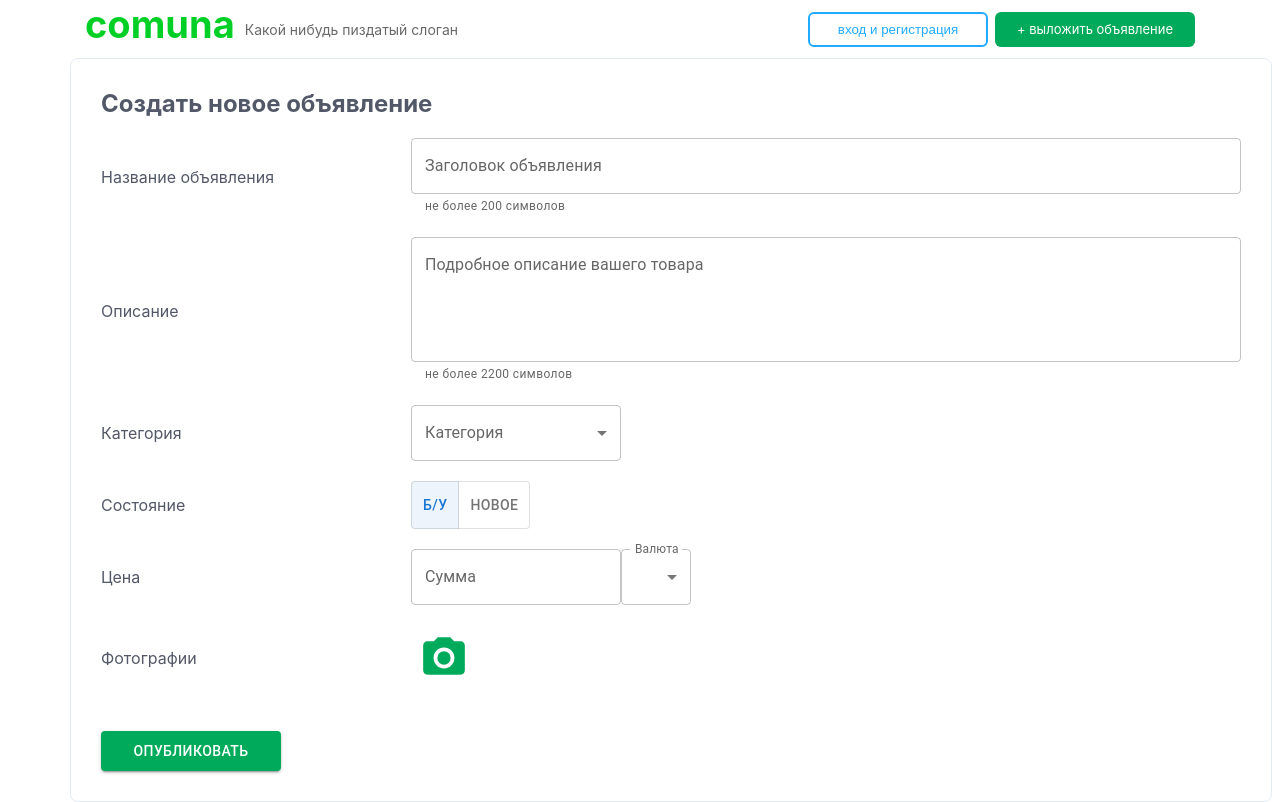
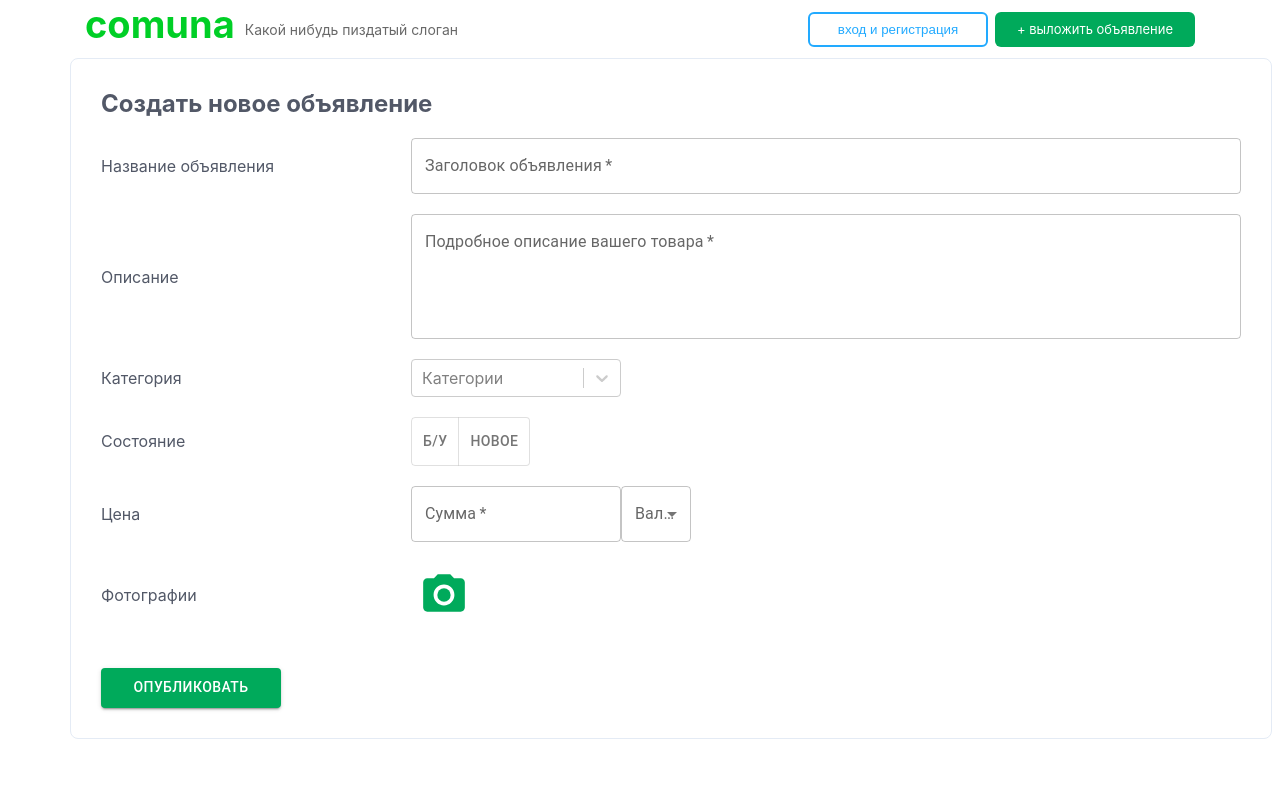
Before and after one commit to GaltDaniil/comuna-client, a React (Create React App) app: page /createad in a window 1280 px wide. Built offline with nearby package versions, Linux system fonts and the light colour scheme; no server answers.

Commit message:
мучаю селект и страницу создание товара

```diff
--- a/package.json
+++ b/package.json
@@ -26,6 +26,7 @@
     "react-redux": "^8.0.5",
     "react-router-dom": "^6.8.1",
     "react-scripts": "5.0.1",
+    "react-select": "^5.7.0",
     "sass": "^1.58.3",
     "styled-components": "^5.3.6",
     "web-vitals": "^2.1.4"
--- a/src/pages/CreateAd/index.jsx
+++ b/src/pages/CreateAd/index.jsx
@@ -15,11 +15,26 @@ import {
     IconButton,
 } from '@mui/material';
 import { PhotoCamera } from '@mui/icons-material';
+import { useForm, Controller } from 'react-hook-form';
+
+import ReactSelect from 'react-select';
+
+const categories = [
+    { value: '0', label: 'category 1' },
+    { value: '1', label: 'category 2' },
+    { value: '2', label: 'category 3' },
+    { value: '3', label: 'category 4' },
+    { value: '4', label: 'category 5' },
+    { value: '5', label: 'category 6' },
+    { value: '6', label: 'category 7' },
+];
+
+const getValue = (value) => (value ? categories.find((option) => option.value === value) : '');
 
 export const CreateAd = () => {
     const [category, setCategory] = React.useState('');
-    const [isNew, setIsNew] = React.useState('0');
-    const [isСurrency, setIsСurrency] = React.useState('RP');
+    const [isCondition, setIsCondition] = React.useState('old');
+    const [isСurrency, setIsСurrency] = React.useState('USD');
 
     const changeCategory = (event) => {
         setCategory(event.target.value);
@@ -28,33 +43,53 @@ export const CreateAd = () => {
         setIsСurrency(event.target.value);
     };
     const changeNewOrOld = (event, newAlignment) => {
-        setIsNew(newAlignment);
+        setIsCondition(newAlignment);
+    };
+    const onSubmit = (props) => {
+        console.log(props);
     };
 
-    /*  const useStyles = makeStyles({
-        customTextField: {
-            '& input::placeholder': {
-                fontSize: '20px',
-            },
+    const {
+        register,
+        handleSubmit,
+        setError,
+        control,
+        formState: { errors, isValid },
+    } = useForm({
+        defaultValues: {
+            title: '',
+            description: '',
+            categoru: '',
+            condition: 'old',
+            price: '',
+            currency: 'RUB',
+            imagesUrl: [],
+            description: '',
+            description: '',
         },
-    }); */
+        mode: 'onChange',
+    });
 
     return (
         <>
             <Header />
             <div className="styles maincontainer">
-                <div className={styles.container}>
+                <form onSubmit={handleSubmit(onSubmit)} className={styles.container}>
                     <h2>Создать новое объявление</h2>
                     <div>
                         <div style={{ display: 'flex', alignItems: 'center', marginTop: '20px' }}>
                             <h3 className={styles.title}>Название объявления</h3>
                             <TextField
+                                {...register('title', {
+                                    required: 'Укажите заголовок',
+                                    maxLength: { value: 220, message: 'Не более 220 символов' },
+                                })}
+                                required
+                                helperText={errors.title?.message}
+                                error={Boolean(errors.title?.message)}
                                 fullWidth
-                                id="outlined-basic"
                                 label="Заголовок объявления"
                                 variant="outlined"
-                                multiline=""
-                                helperText="не более 200 символов"
                             />
                         </div>
                     </div>
@@ -66,8 +101,14 @@ export const CreateAd = () => {
                                 fullWidth
                                 multiline
                                 rows={4}
+                                {...register('description', {
+                                    required: 'Укажите описание товара',
+                                    maxLength: { value: 2200, message: 'Не более 2200 символов' },
+                                })}
+                                required
+                                helperText={errors.description?.message}
+                                error={Boolean(errors.description?.message)}
                                 label="Подробное описание вашего товара"
-                                helperText="не более 2200 символов"
                             />
                         </div>
                     </div>
@@ -75,8 +116,8 @@ export const CreateAd = () => {
                         <div style={{ display: 'flex', alignItems: 'center', marginTop: '20px' }}>
                             <h3 className={styles.title}>Категория</h3>
                             <FormControl sx={{ minWidth: 200, width: 210 }}>
-                                <InputLabel id="demo-simple-select-label">Категория</InputLabel>
-                                <Select
+                                {/* <InputLabel id="demo-simple-select-label">Категория</InputLabel> */}
+                                {/* <Select
                                     labelId="demo-simple-select-label"
                                     placeholder="Ваша категория"
                                     id="demo-simple-select"
@@ -84,13 +125,34 @@ export const CreateAd = () => {
                                     label="Категория"
                                     onChange={changeCategory}
                                 >
-                                    <MenuItem value={1}>Одежда, обувь и аксессуары </MenuItem>
-                                    <MenuItem value={2}>Электроника и аксессуары</MenuItem>
-                                    <MenuItem value={3}>Для дома</MenuItem>
-                                    <MenuItem value={4}>Красота и здоровье</MenuItem>
-                                    <MenuItem value={5}>Хобби и отдых</MenuItem>
-                                    <MenuItem value={6}>Другое</MenuItem>
-                                </Select>
+                                    <MenuItem value={'1'}>Одежда, обувь и аксессуары </MenuItem>
+                                    <MenuItem value={'2'}>Электроника и аксессуары</MenuItem>
+                                    <MenuItem value={'3'}>Для дома</MenuItem>
+                                    <MenuItem value={'4'}>Красота и здоровье</MenuItem>
+                                    <MenuItem value={'5'}>Хобби и отдых</MenuItem>
+                                    <MenuItem value={'6'}>Другое</MenuItem>
+                                </Select> */}
+                                <Controller
+                                    control={control}
+                                    name="category"
+                                    rules={{
+                                        required: 'Выберите категорию',
+                                    }}
+                                    error={errors.description?.message}
+                                    render={({
+                                        field: { onChange, value },
+                                        fieldState: { error },
+                                    }) => (
+                                        <div>
+                                            <ReactSelect
+                                                placeholder="Категории"
+                                                options={categories}
+                                                value={getValue(value)}
+                                                onChange={(value) => onChange(value).value}
+                                            />
+                                        </div>
+                                    )}
+                                />
                             </FormControl>
                         </div>
                     </div>
@@ -99,7 +161,11 @@ export const CreateAd = () => {
                             <h3 className={styles.title}>Состояние</h3>
                             <ToggleButtonGroup
                                 color="primary"
-                                value={isNew}
+                                {...register('condition', {
+                                    required: 'Укажите описание товара',
+                                })}
+                                value={isCondition}
+                                required
                                 exclusive
                                 onChange={changeNewOrOld}
                                 aria-label="Platform"
@@ -114,6 +180,13 @@ export const CreateAd = () => {
                             <h3 className={styles.title}>Цена</h3>
                             <TextField
                                 sx={{ minWidth: 200, width: 210 }}
+                                {...register('price', {
+                                    required: 'Укажите цену',
+                                    maxLength: { value: 12, message: 'Не более 12 цифр' },
+                                })}
+                                required
+                                helperText={errors.price?.message}
+                                error={Boolean(errors.price?.message)}
                                 id="outlined-basic"
                                 label="Cумма"
                                 variant="outlined"
@@ -122,27 +195,30 @@ export const CreateAd = () => {
                             <FormControl sx={{ minWidth: 50, width: 70 }}>
                                 <InputLabel id="demo-simple-select-label">Валюта</InputLabel>
                                 <Select
-                                    labelId="demo-simple-select-label"
-                                    placeholder="Ваша категория"
-                                    id="demo-simple-select"
-                                    value={isСurrency}
                                     label="Валюта"
                                     onChange={changeСurrency}
-                                    helperText="выберете валюту"
+                                    {...register('currency', {
+                                        value: 'RUB',
+                                        required: 'Укажите валюту',
+                                    })}
+                                    required
+                                    helperText={errors.currency?.message}
+                                    error={Boolean(errors.currency?.message)}
                                 >
-                                    <MenuItem label="$" value={'USD'}>
+                                    <MenuItem label="$" value="USD">
                                         $
                                     </MenuItem>
-                                    <MenuItem label="₽" value={'RUB'}>
+                                    <MenuItem label="₽" value="RUB">
                                         ₽
                                     </MenuItem>
-                                    <MenuItem label="RS" value={'RS'}>
+                                    <MenuItem label="RS" value="RS">
                                         ₨
                                     </MenuItem>
                                 </Select>
                             </FormControl>
                         </div>
                     </div>
+
                     <div>
                         <div style={{ display: 'flex', alignItems: 'center', marginTop: '20px' }}>
                             <h3 className={styles.title}>Фотографии</h3>
@@ -159,10 +235,11 @@ export const CreateAd = () => {
                     <Button
                         sx={{ mt: 5, width: 180, height: 40, background: '#00aa5b' }}
                         variant="contained"
+                        type="submit"
                     >
                         Опубликовать
                     </Button>
-                </div>
+                </form>
             </div>
         </>
     );
```
Also changed, not shown: 1 other file (tests, documents, lock files or other folders).
